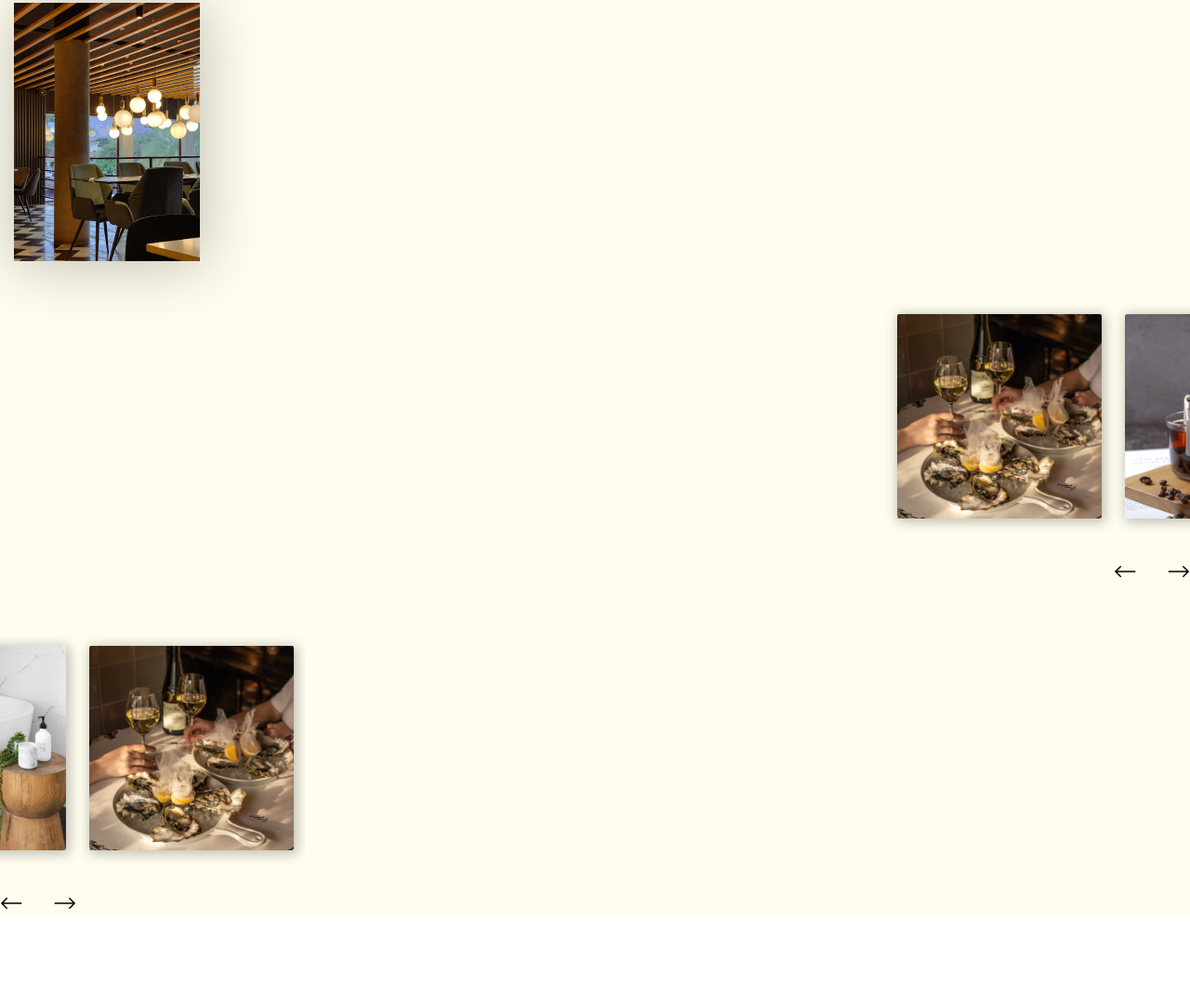
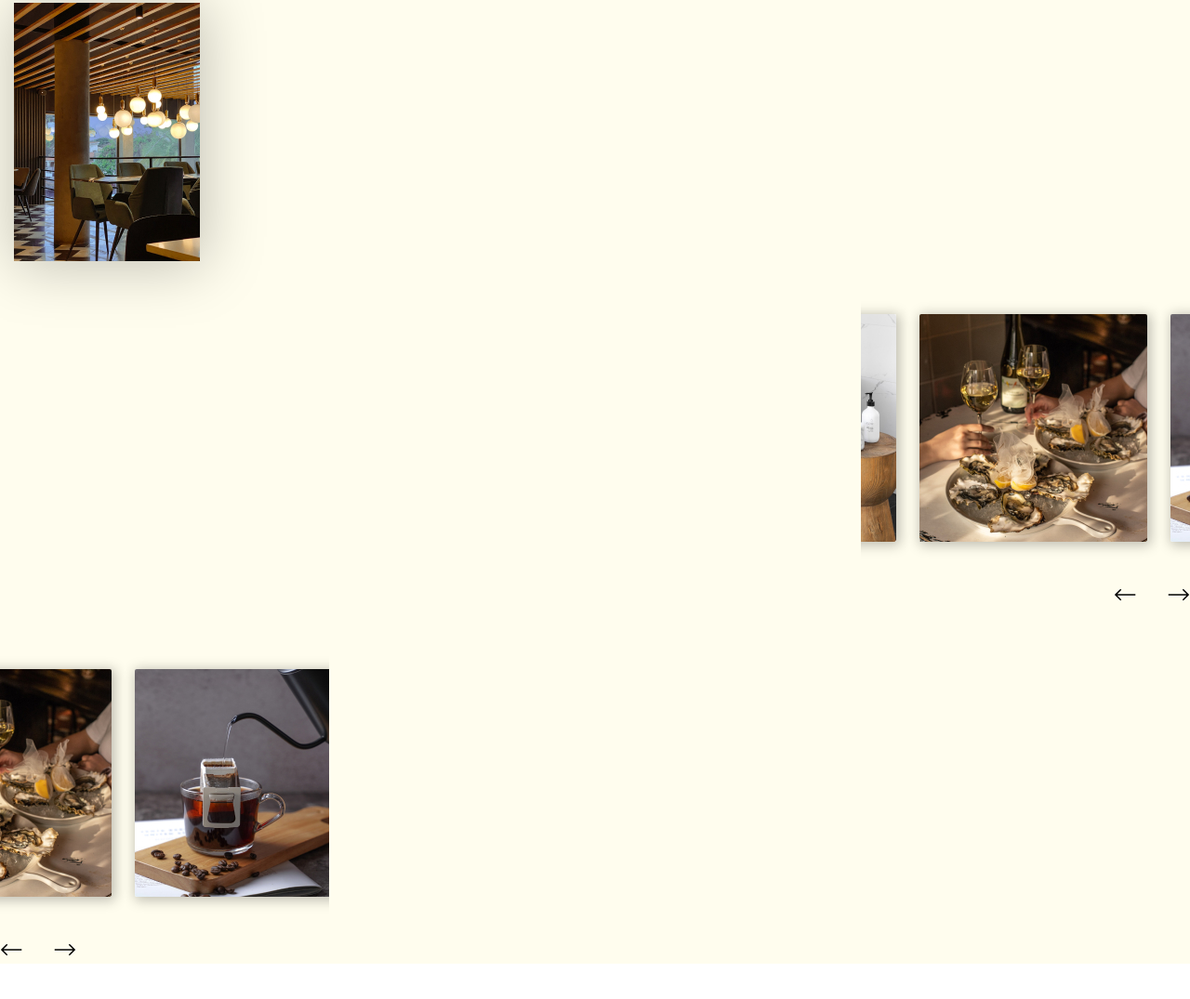
Before and after one commit to vadimfront/mimino, a website built with Parcel: page src/index.html in a window 1280 px wide. Shown: the part 1399-2474 px from the top of the page at 93% size. Before the commit the page ends 2426 px from the top, so only its background shows below. Built offline with nearby package versions, Linux system fonts and the light colour scheme.

Commit message:
fixed bug in a slider's section

```diff
--- a/src/js/slider.js
+++ b/src/js/slider.js
@@ -3,22 +3,19 @@ const $ = require("jquery");
 $(function () {
   $("#carousel_left").slick({
     infinite: true,
-    slidesToShow: 1,
+    slidesToShow: 2,
     slidesToScroll: 1,
     mobileFirst: true,
     variableWidth: true,
-    centerPadding: "205px",
-    centerMode: true,
     prevArrow: $(".carousel_left_arrow .prev"),
     nextArrow: $(".carousel_left_arrow .next"),
   });
   $("#carousel_right").slick({
     infinite: true,
-    slidesToShow: 1,
+    slidesToShow: 2,
     slidesToScroll: 1,
     mobileFirst: true,
     variableWidth: true,
-    centerPadding: "205px",
     prevArrow: $(".carousel_right_arrow > .prev"),
     nextArrow: $(".carousel_right_arrow > .next"),
   });
--- a/src/sass/_carousel.scss
+++ b/src/sass/_carousel.scss
@@ -1,19 +1,24 @@
 .carousel_wrapper {
-  width: 328px;
   overflow: hidden;
   margin-bottom: 40px;
 }
 
 .carousel {
   padding-bottom: 20px;
+  max-width: 542px;
 }
 
 .carousel_wrapper.right {
-  margin-left: auto;
+  .carousel {
+    margin-left: auto;
+    margin-right: -188px;
+  }
 }
 
 .carousel_wrapper.left {
-  margin-right: auto;
+  .carousel {
+    margin-left: -188px;
+  }
 }
 
 .slick-track {
@@ -29,7 +34,7 @@
 }
 
 .slick-slide {
-  width: 245px;
+  min-width: 245px;
   padding: 25px 12.5px;
   & > img {
     box-shadow: 2px 2px 12.5px 2px rgb(0 0 0 / 25%);
```
